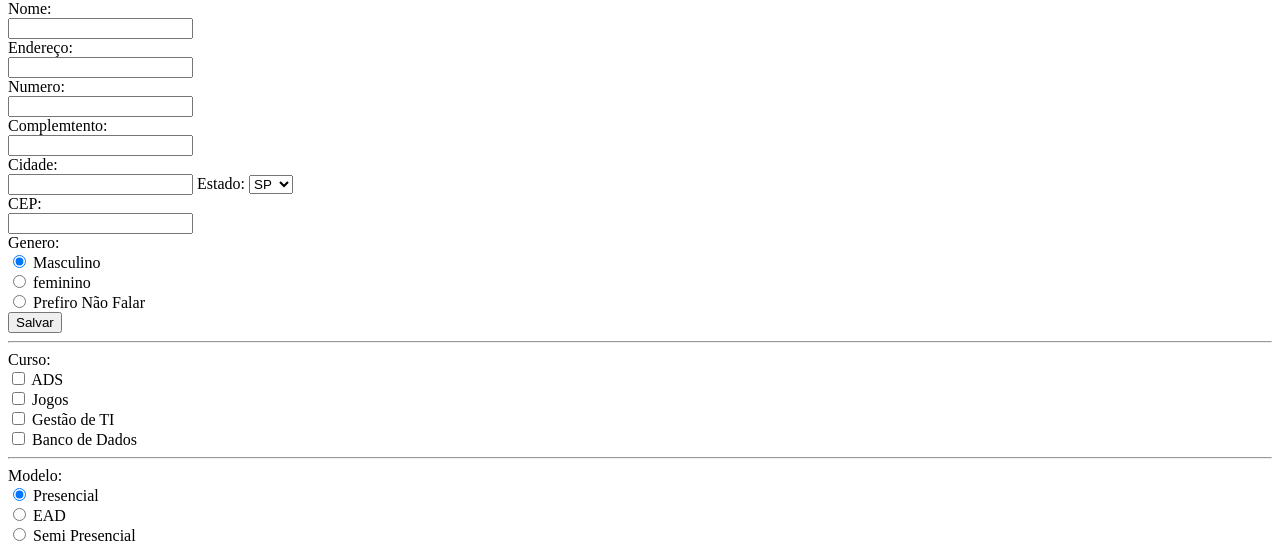
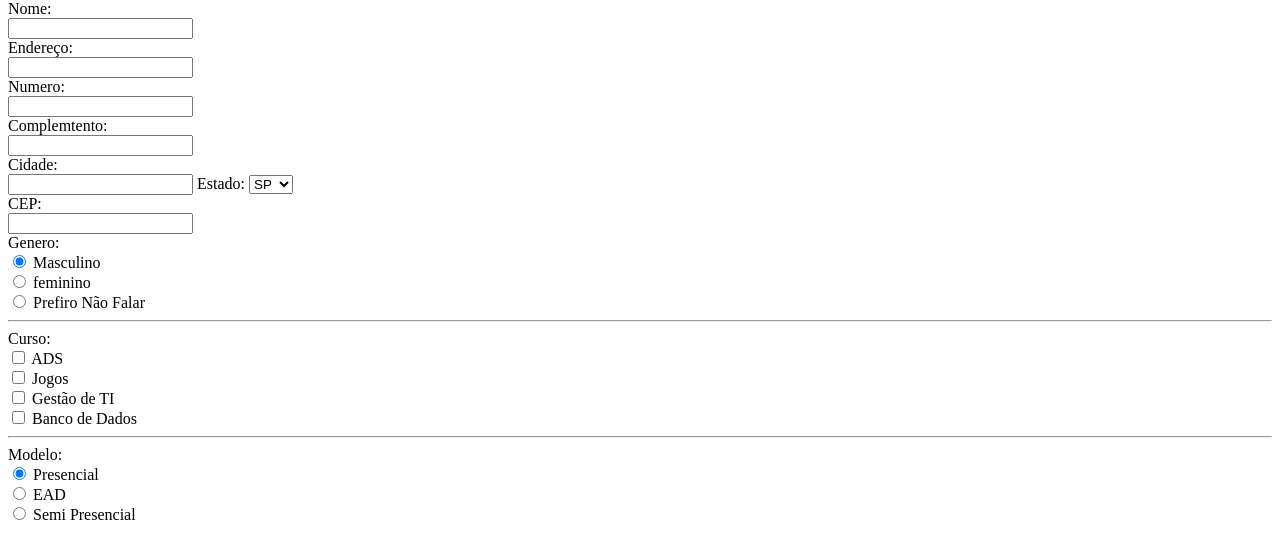
Before and after one commit to Mathprogramation/Linguagem_programacao, a plain HTML site: page index.html in a window 1280 px wide. Shown: the part 277-830 px from the top of the page. After the commit the page ends 809 px from the top, so only its background shows below. Drawn offline with Linux system fonts and the light colour scheme.

Commit message:
exercicio Html atualizado

```diff
--- a/index.html
+++ b/index.html
@@ -42,7 +42,6 @@
         <label for="feminino">feminino</label><br>
         <input type="radio" id="prefiro" name="gener" value="PrefiroNaoFalar">
         <label for="PrefiroNaoFalar">Prefiro Não Falar</label><br>
-        <input type="submit" value="Salvar">
         <hr>
         <label for="curso">Curso: </label><br>
         <input type="checkbox" id="curso1" name="curso1" value="ADS">
```
